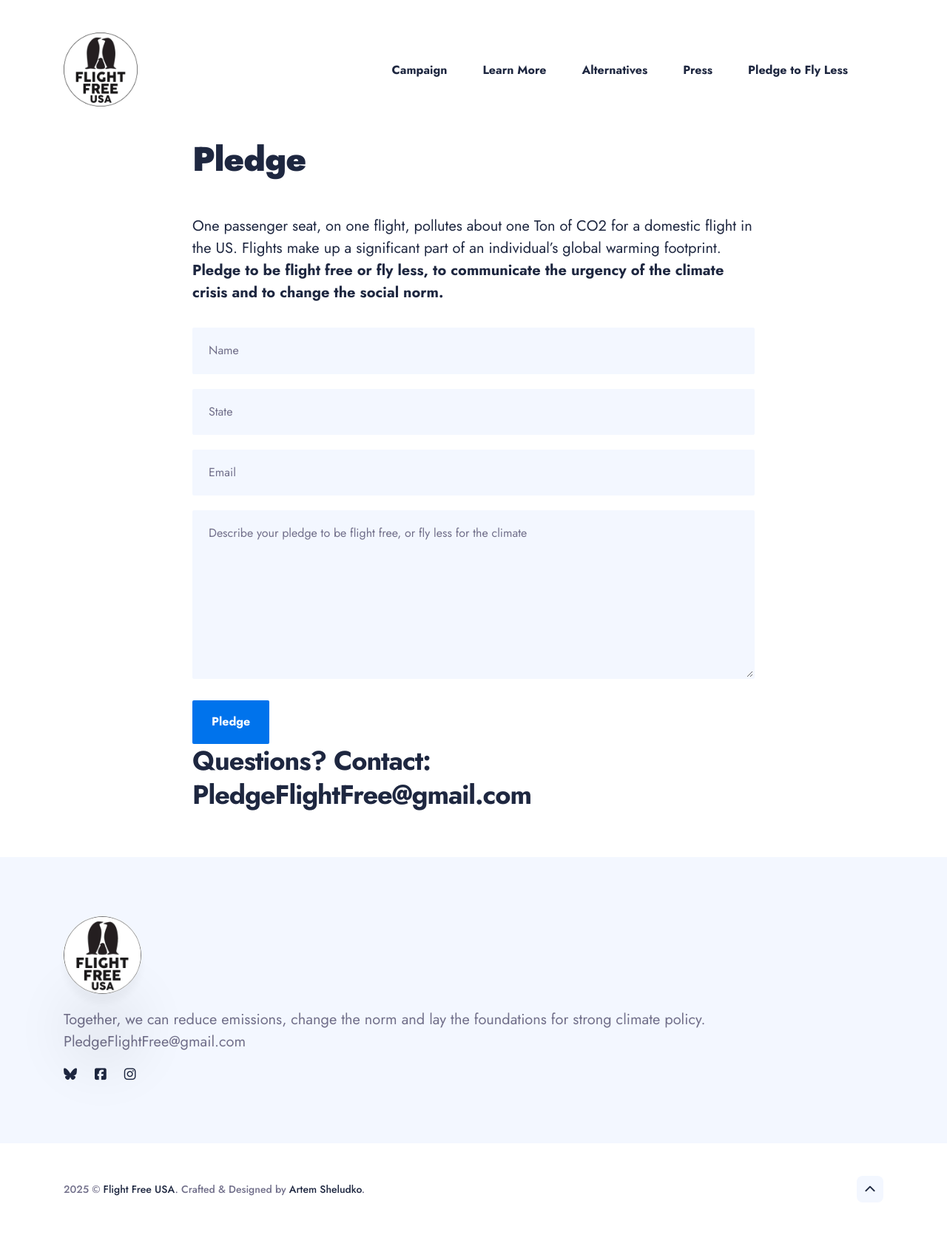
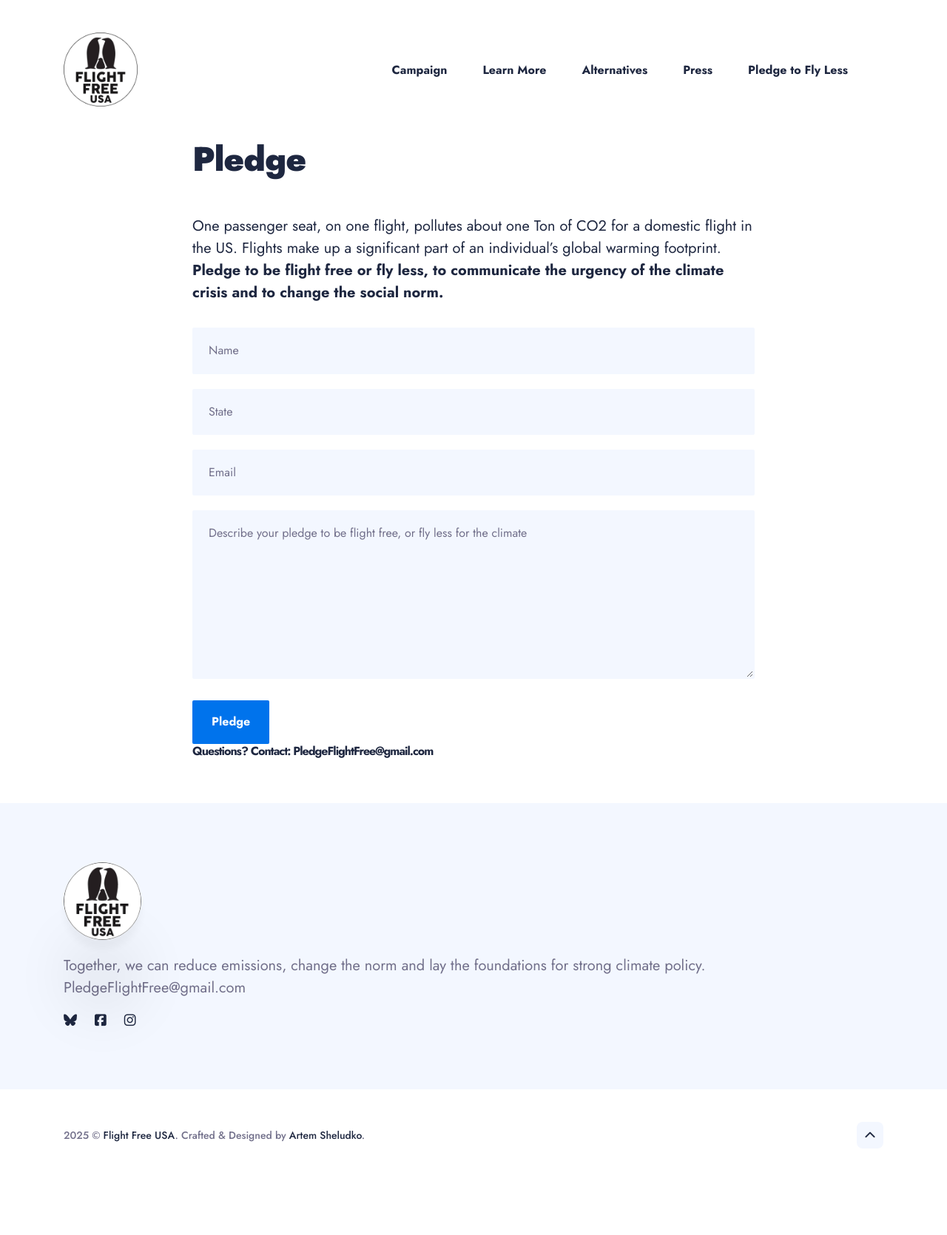
Before and after one commit to lots-of-things/flight-free-site, a Jekyll site: the page built from _pages/pledge.html, in a window 1280 px wide. Shown: the whole page at 74% size. Built offline with Jekyll 4.4.1, drawn with Linux system fonts in a browser that asks for light colours; after the commit the page ends 1597 px from its top, so only the background shows below that.

```diff
--- a/_pages/pledge.html
+++ b/_pages/pledge.html
@@ -32,4 +32,4 @@ permalink: /pledge/
     </div>
   </form>
 </div>
-<h1>Questions? Contact: PledgeFlightFree@gmail.com</h1>
+<h6>Questions? Contact: PledgeFlightFree@gmail.com</h6>
```
